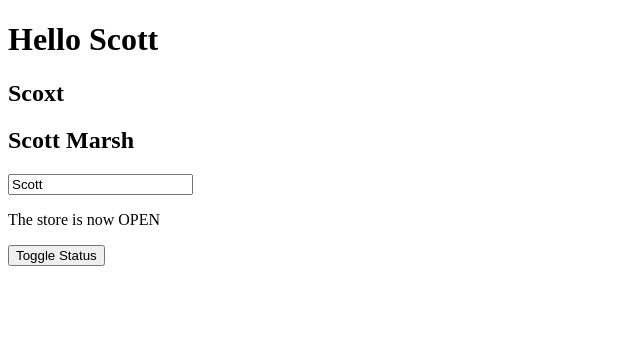
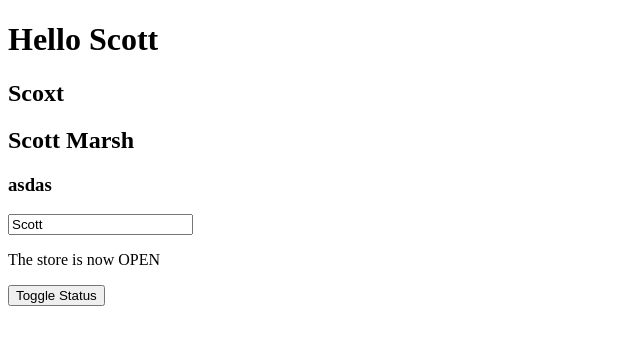
Before and after one commit to MuaviyaImran/svelte-learn-basic, a SvelteKit app: page / in a window 1280 px wide. Shown: the top 344 px of the page, without its empty margins (0-640 px from the left). Built offline with nearby package versions, Linux system fonts and the light colour scheme.

Commit message:
Optional Props

```diff
--- a/src/routes/+page.svelte
+++ b/src/routes/+page.svelte
@@ -8,7 +8,7 @@
 	}
 </script>
 
-<Header {name} />
+<Header {name} fake_name="asdas" />
 
 <p>The store is now {status}</p>
 
--- a/src/routes/Header.svelte
+++ b/src/routes/Header.svelte
@@ -1,9 +1,10 @@
 <script lang="ts">
-	let { name }: { name: string } = $props();
+	let { name, fake_name }: { name: string; fake_name?: string } = $props();
 	let full_name = $derived(name + ' ' + 'Marsh');
 </script>
 
 <h1 class="">Hello {name}</h1>
 <h2>{name.replace('t', 'x')}</h2>
 <h2>{full_name}</h2>
+<h3>{fake_name}</h3>
 <input type="text" bind:value={name} />
```
